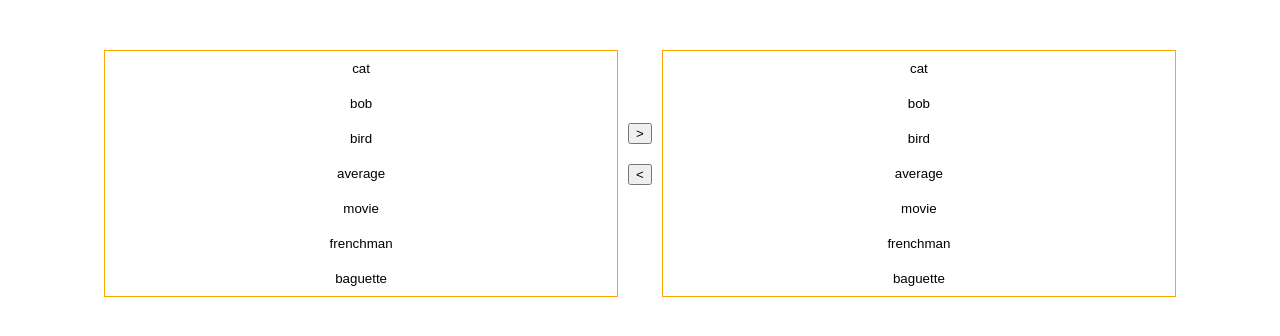
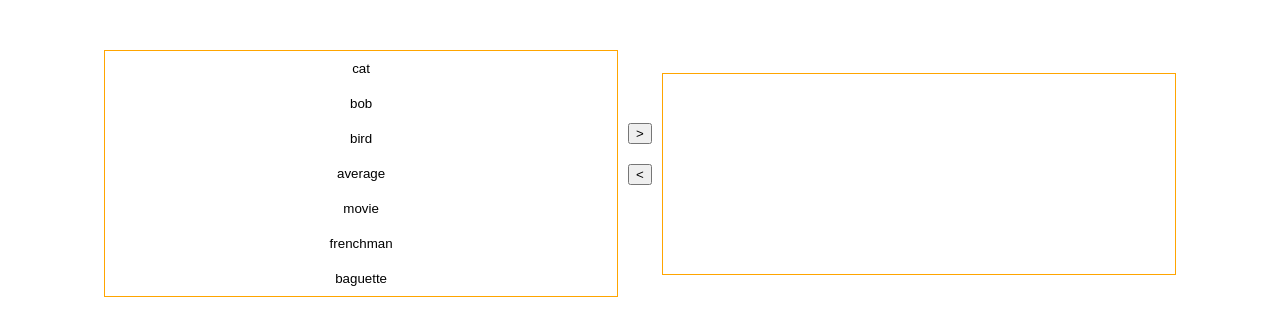
Before and after one commit to adjnor/redux-workshop, a React (Create React App) app: page / in a window 1280 px wide. Shown: the top 336 px of the page. Built offline with nearby package versions, Linux system fonts and the light colour scheme.

Commit message:
react working example

```diff
--- a/src/App.js
+++ b/src/App.js
@@ -18,29 +18,51 @@ const ArrowButton = styled.button`
 class App extends Component {
   constructor() {
     super();
-    this.state = { transitWords: [] };
+    this.state = {
+      wordlistA: ['cat', 'bob', 'bird', 'average', 'movie', 'frenchman', 'baguette'],
+      wordlistB: [],
+      selectedA: {},
+      selectedB: {}
+    };
   }
-  addTransitWords = (word, id) => {
-    this.setState({ transitWords: this.state.transitWords.concat({ word, id }) });
+  toggleSelect = (word, id) => {
+    let selectedKey;
+    if (id === 'A') selectedKey = 'selectedA';
+    else { selectedKey = 'selectedB'; }
+    const selected = this.state[selectedKey];
+    if (selected[word]) {
+      selected[word] = false;
+    }
+    else {
+      selected[word] = true;
+    }
+    this.setState({ [selectedKey]: selected });
   }
-  removeTransitWords = (word, id) => {
-    const filteredWords = this.state.transitWords.filter(e => e.word !== word && e.id !== id);
-    console.log(this.state.transitWords, word, filteredWords);
-    this.setState({ transitWords: filteredWords });
-  }
-  clearTransitWords = () => {
-    this.setState({ transitWords: [] });
+  moveWords = (direction) => {
+    if (direction === 'forward') {
+      this.setState({
+        wordlistA: this.state.wordlistA.filter(word => !this.state.selectedA[word]),
+        wordlistB: this.state.wordlistB.concat(Object.keys(this.state.selectedA)),
+        selectedA: {},
+      });
+    } else {
+      this.setState({
+        wordlistB: this.state.wordlistB.filter(word => !this.state.selectedB[word]),
+        wordlistA: this.state.wordlistA.concat(Object.keys(this.state.selectedB)),
+        selectedB: {},
+      });
+    }
   }
   render() {
     console.log(this.state);
     return (
       <Wrapper>
-        <WordList transitWords={this.state.transitWords} addTransitWords={this.addTransitWords} removeTransitWords={this.removeTransitWords} clearTransitWords={this.clearTransitWords} id="a" />
+        <WordList words={this.state.wordlistA} selected={this.state.selectedA} toggleSelect={this.toggleSelect} id="A" />
         <div>
-          <ArrowButton onClick={() => this.setState({ transitWords: this.state.transitWords.map(e => ({ word: e.word, id: 'b' })) })}>&gt;</ArrowButton>
-          <ArrowButton onClick={() => this.setState({ transitWords: this.state.transitWords.map(e => ({ word: e.word, id: 'a' })) })}>&lt;</ArrowButton>
+          <ArrowButton onClick={() => this.moveWords('forward')}>&gt;</ArrowButton>
+          <ArrowButton onClick={() => this.moveWords('back')}>&lt;</ArrowButton>
         </div>
-        <WordList transitWords={this.state.transitWords} addTransitWords={this.addTransitWords} removeTransitWords={this.removeTransitWords} clearTransitWords={this.clearTransitWords} id="b" />
+        <WordList words={this.state.wordlistB} selected={this.state.selectedB} toggleSelect={this.toggleSelect} id="B" />
       </Wrapper>
     );
   }
--- a/src/WordList.js
+++ b/src/WordList.js
@@ -7,6 +7,7 @@ const Wrapper = styled.div`
     margin-top: 50px;
     border: 1px solid orange;
     text-align: left;
+    min-height: 200px;
 `;
 
 const WordButton = styled.button`
@@ -27,38 +28,17 @@ const WordButton = styled.button`
     }
 `;
 
-const words = ['cat', 'bob', 'bird', 'average', 'movie', 'frenchman', 'baguette'];
-
 class WordList extends Component {
-    constructor(props) {
-        super(props);
-        this.state = { words, selected: {} };
-    }
     handleClick = (word) => {
-        let selected = this.state.selected;
-        if (selected[word]) {
-            selected[word] = false;
-            this.props.removeTransitWords(word, this.props.id);
-        }
-        else {
-            selected[word] = true;
-            this.props.addTransitWords(word, this.props.id);
-        }
-        this.setState({ selected });
-    }
-    componentWillReceiveProps(nextProps) {
-        // this.props.clearTransitWords();
-        this.setState({ words: this.state.words.concat(nextProps.transitWords.map(e => e.word)) });
+        this.props.toggleSelect(word, this.props.id);
     }
     render() {
-        console.log(`Wordlist ${this.props.id}`, this.state);
-        const allWords = [...this.state.words, ...(this.props.transitWords.filter(e => e.id === this.props.id).map(w => w.word))];
         return (
             <Wrapper>
-                {allWords.map(word => (
+                {this.props.words.map(word => (
                     <WordButton
                         key={word}
-                        selected={this.state.selected[word]}
+                        selected={this.props.selected[word]}
                         onClick={() => this.handleClick(word)}
                     >
                         {word}
```
